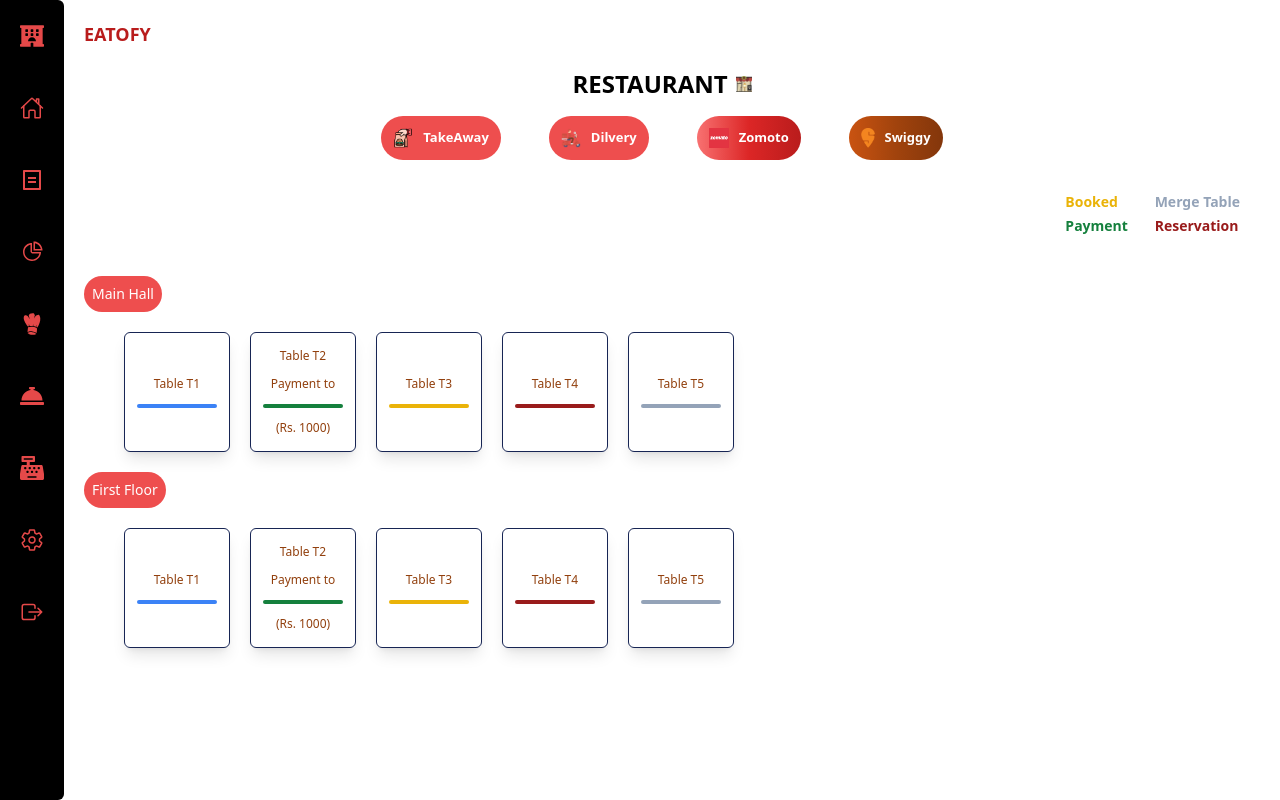
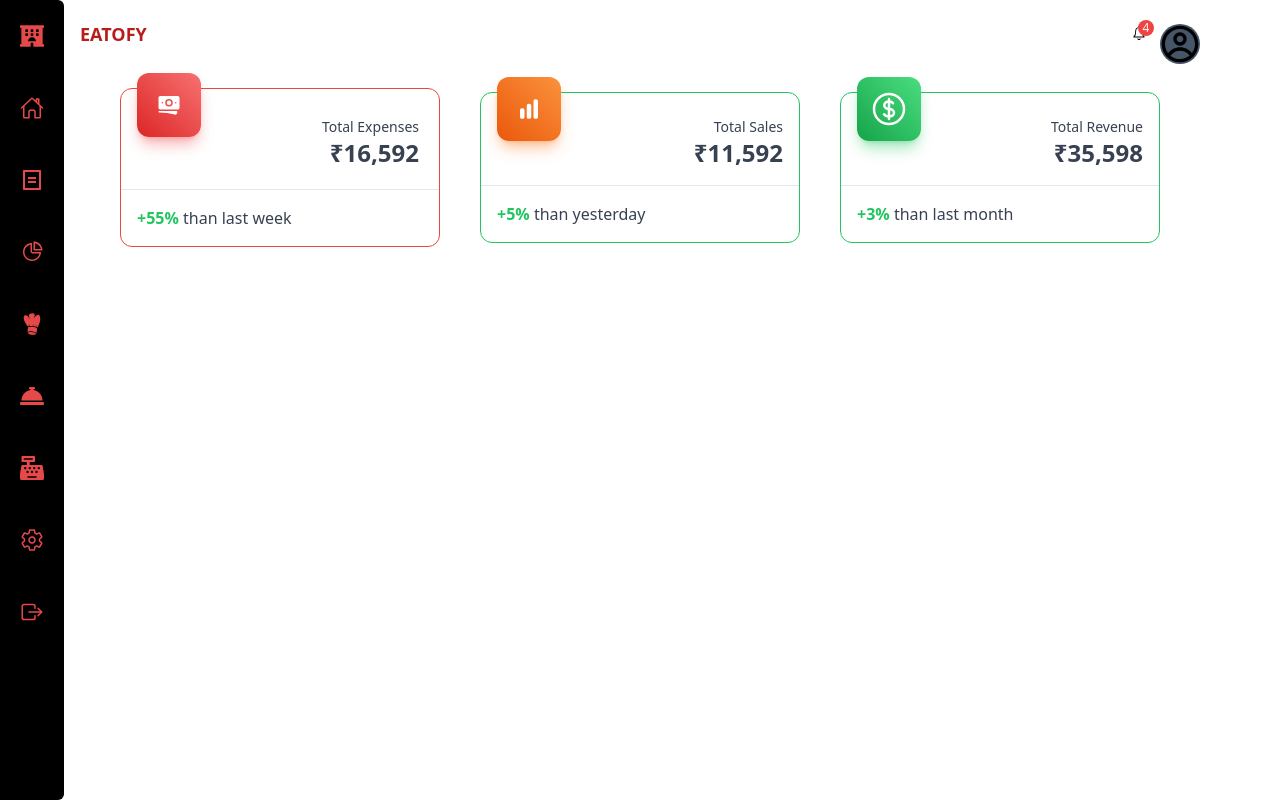
Before and after one commit to saga-r-code/Layout, a React (Create React App) app: page / in a window 1280 px wide. Built offline with nearby package versions, Linux system fonts and the light colour scheme.

Commit message:
dashboard and restaurant update

```diff
--- a/package.json
+++ b/package.json
@@ -6,7 +6,9 @@
     "@testing-library/jest-dom": "^5.17.0",
     "@testing-library/react": "^13.4.0",
     "@testing-library/user-event": "^13.5.0",
+    "chart.js": "^4.4.3",
     "react": "^18.3.1",
+    "react-chartjs-2": "^5.2.0",
     "react-dom": "^18.3.1",
     "react-icons": "^5.2.1",
     "react-router-dom": "^6.24.0",
--- a/src/App.js
+++ b/src/App.js
@@ -1,12 +1,14 @@
 import './App.css';
+import Dashboard from './Components/Dashboard';
 import Navbar from './Components/Navbar';
-import Restaurant from './Components/Restaurant';
+// import Restaurant from './Components/Restaurant';
 
 function App() {
   return (
    <div className='md:flex '>
    <Navbar />
-    <Restaurant />
+    {/* <Restaurant /> */}
+    <Dashboard />
    </div>
   );
 }
--- /dev/null
+++ b/src/Components/Dashboard.js
@@ -0,0 +1,82 @@
+import React from 'react'
+import { IoIosNotificationsOutline } from "react-icons/io";
+import { CgProfile } from "react-icons/cg";
+
+
+
+const Dashboard = () => {
+  return (
+    <div className="p-5 w-full h-screen md:px-20 py-2 md:py-5 overflow-auto">
+      <div className='heading flex justify-between items-center'>
+      <h4 className="text-red-700 text-sm xl:text-lg font-semibold mx-10 mb-5 md:mx-0 ">EATOFY</h4>
+      <div>
+        <ul className=' relative flex justify-center gap-3'>
+        <span className="absolute -top-1 left-2 rounded-full bg-red-500 h-4 w-4 text-xs text-center text-red-50">4</span>
+            <li><IoIosNotificationsOutline size={18} /></li>
+            <li className='md:w-10 md:h-10 h-8 w-8 rounded-full text-center bg-slate-600'><CgProfile size={32} className='md:w-10 md:h-10 h-8 w-8'/></li>
+        </ul>
+      </div>
+      </div>
+
+      <div className="mb-12 mt-5 flex gap-10 flex-wrap  justify-center items-center">
+        <div className=" flex flex-col w-full sm:w-[45%] lg:w-[18em] xl:w-[20em] border border-red-500 rounded-xl bg-white text-gray-700 shadow-red-500/50">
+          <div className=" bg-clip-border mx-4 rounded-xl overflow-hidden bg-gradient-to-tr from-red-600 to-red-400 text-white shadow-red-500/40 shadow-lg  -mt-4 grid h-16 w-16 place-items-center">
+            <svg xmlns="http://www.w3.org/2000/svg" viewBox="0 0 24 24" fill="currentColor" aria-hidden="true" className="w-6 h-6 text-white">
+              <path d="M12 7.5a2.25 2.25 0 100 4.5 2.25 2.25 0 000-4.5z"></path>
+              <path fillRule="evenodd" d="M1.5 4.875C1.5 3.839 2.34 3 3.375 3h17.25c1.035 0 1.875.84 1.875 1.875v9.75c0 1.036-.84 1.875-1.875 1.875H3.375A1.875 1.875 0 011.5 14.625v-9.75zM8.25 9.75a3.75 3.75 0 117.5 0 3.75 3.75 0 01-7.5 0zM18.75 9a.75.75 0 00-.75.75v.008c0 .414.336.75.75.75h.008a.75.75 0 00.75-.75V9.75a.75.75 0 00-.75-.75h-.008zM4.5 9.75A.75.75 0 015.25 9h.008a.75.75 0 01.75.75v.008a.75.75 0 01-.75.75H5.25a.75.75 0 01-.75-.75V9.75z" clipRule="evenodd"></path>
+              <path d="M2.25 18a.75.75 0 000 1.5c5.4 0 10.63.722 15.6 2.075 1.19.324 2.4-.558 2.4-1.82V18.75a.75.75 0 00-.75-.75H2.25z"></path>
+            </svg>
+          </div>
+          <div className="p-5 text-right -mt-10">
+            <p className="block text-sm  text-blue-gray-600">Total Expenses</p>
+            <h4 className="block text-2xl font-semibold text-blue-gray-900">&#8377;16,592</h4>
+          </div>
+          <div className="border-t border-blue-gray-50 p-4">
+            <p className="block   text-base  font-normal text-blue-gray-600">
+              <strong className="text-green-500">+55%</strong>&nbsp;than last week
+            </p>
+          </div>
+        </div>
+
+
+        <div className=" flex flex-col w-full sm:w-[45%] lg:w-[18em] xl:w-[20em] border border-green-500 rounded-xl bg-white text-gray-700 shadow-green-400/65">
+          <div className="bg-clip-border mx-4 rounded-xl overflow-hidden bg-gradient-to-tr from-orange-600 to-orange-400 text-white shadow-orange-500/40 shadow-lg  -mt-4 grid h-16 w-16 place-items-center">
+            <svg xmlns="http://www.w3.org/2000/svg" viewBox="0 0 24 24" fill="currentColor" aria-hidden="true" className="w-6 h-6 text-white">
+              <path d="M18.375 2.25c-1.035 0-1.875.84-1.875 1.875v15.75c0 1.035.84 1.875 1.875 1.875h.75c1.035 0 1.875-.84 1.875-1.875V4.125c0-1.036-.84-1.875-1.875-1.875h-.75zM9.75 8.625c0-1.036.84-1.875 1.875-1.875h.75c1.036 0 1.875.84 1.875 1.875v11.25c0 1.035-.84 1.875-1.875 1.875h-.75a1.875 1.875 0 01-1.875-1.875V8.625zM3 13.125c0-1.036.84-1.875 1.875-1.875h.75c1.036 0 1.875.84 1.875 1.875v6.75c0 1.035-.84 1.875-1.875 1.875h-.75A1.875 1.875 0 013 19.875v-6.75z"></path>
+            </svg>
+          </div>
+          <div className="p-4 text-right -mt-10">
+            <p className="block  text-sm  text-blue-gray-600">Total Sales</p>
+            <h4 className="block text-2xl font-semibold text-blue-gray-900">&#8377;11,592</h4>
+          </div>
+          <div className="border-t border-blue-gray-50 p-4">
+            <p className="block   text-base  font-normal text-blue-gray-600">
+              <strong className="text-green-500">+5%</strong>&nbsp;than yesterday
+            </p>
+          </div>
+        </div>
+
+        <div className=" flex flex-col w-full sm:w-[45%] lg:w-[18em] xl:w-[20em] border border-green-500 rounded-xl bg-white text-gray-700 shadow-green-600/40">
+          <div className="bg-clip-border mx-4 rounded-xl overflow-hidden bg-gradient-to-tr from-green-600 to-green-400 text-white shadow-green-500/40 shadow-lg  -mt-4 grid h-16 w-16 place-items-center">
+         <svg xmlns="http://www.w3.org/2000/svg" fill="none" viewBox="0 0 24 24" strokeWidth="1.5" stroke="currentColor" className="w-10 h-10 text-white">
+                 <path strokeLinecap="round" strokeLinejoin="round" d="M12 6v12m-3-2.818l.879.659c1.171.879 3.07.879 4.242 0 1.172-.879 1.172-2.303 0-3.182C13.536 12.219 12.768 12 12 12c-.725 0-1.45-.22-2.003-.659-1.106-.879-1.106-2.303 0-3.182s2.9-.879 4.006 0l.415.33M21 12a9 9 0 11-18 0 9 9 0 0118 0z" />
+            </svg>
+          </div>
+          <div className="p-4 text-right -mt-10">
+            <p className="block   text-sm  text-blue-gray-600">Total Revenue</p>
+            <h4 className="block text-2xl font-semibold text-blue-gray-900">&#8377;35,598</h4>
+          </div>
+          <div className="border-t border-blue-gray-50 p-4">
+            <p className="block   text-base  font-normal text-blue-gray-600">
+              <strong className="text-green-500">+3%</strong>&nbsp;than last month
+            </p>
+          </div>
+        </div>
+
+      </div>
+
+    </div>
+  )
+}
+
+export default Dashboard
--- a/src/Components/Navbar.js
+++ b/src/Components/Navbar.js
@@ -21,10 +21,10 @@
 
   return (
     <div>
-      <div ><MdOutlineMenu onClick={toggleNavbar} className="text-[#E54949] h-7 w-7 m-2"/></div>
+      <div ><MdOutlineMenu onClick={toggleNavbar} className="text-[#E54949]  h-7 w-6 m-2 md:hidden"/></div>
       <nav className={`fixed left-0 top-0 h-screen md:flex md:flex-col items-center gap-6 xl:gap-10 px-4 py-5 bg-black rounded-e-md ${showNavbar ? 'block' : 'hidden '}`}>
         <ul className="flex flex-col items-center gap-6 xl:gap-10">
-          <li className="md:hidden"><IoMdClose className="text-[#E54949] h-6 w-6 lg:h-7" onClick={toggleNavbar}/></li>
+          <li className="close md:hidden"><IoMdClose className="text-[#E54949] hover:text-white h-6 w-6  " onClick={toggleNavbar}/></li>
           <li><a><FaHotel className="text-[#E54949] h-6 w-6 lg:h-7 hover:text-white"/></a></li>
           <li><a><IoHomeOutline className="text-[#E54949] h-6 w-6 lg:h-7 hover:text-white" /></a></li>
           <li><a><RiBillLine className="text-[#E54949] h-6 w-6 lg:h-7 hover:text-white" /></a></li>
@@ -36,7 +36,6 @@
           <li><a><IoExitOutline className="text-[#E54949] h-6 w-6 lg:h-7 hover:text-white" /></a></li>
         </ul>
       </nav>
-
     </div>
   );
 };
--- a/src/Components/Restaurant.js
+++ b/src/Components/Restaurant.js
@@ -8,7 +8,7 @@
 const Restaurant = () => {
 
   return (
-    < div className="p-5 w-full h-screen md:px-10 py-2 md:py-5 overflow-auto">
+    <div className="p-5 w-full h-screen md:px-20 py-2 md:py-5 overflow-auto">
       <div className='heading'>
       <h4 className="text-red-700 text-sm xl:text-lg font-semibold mx-10 mb-5 md:mx-0 ">EATOFY</h4>
       <div className='flex justify-center items-center gap-2 mt-2 lg:mt-2'>
```
Also changed, not shown: 1 other file (tests, documents, lock files or other folders).
